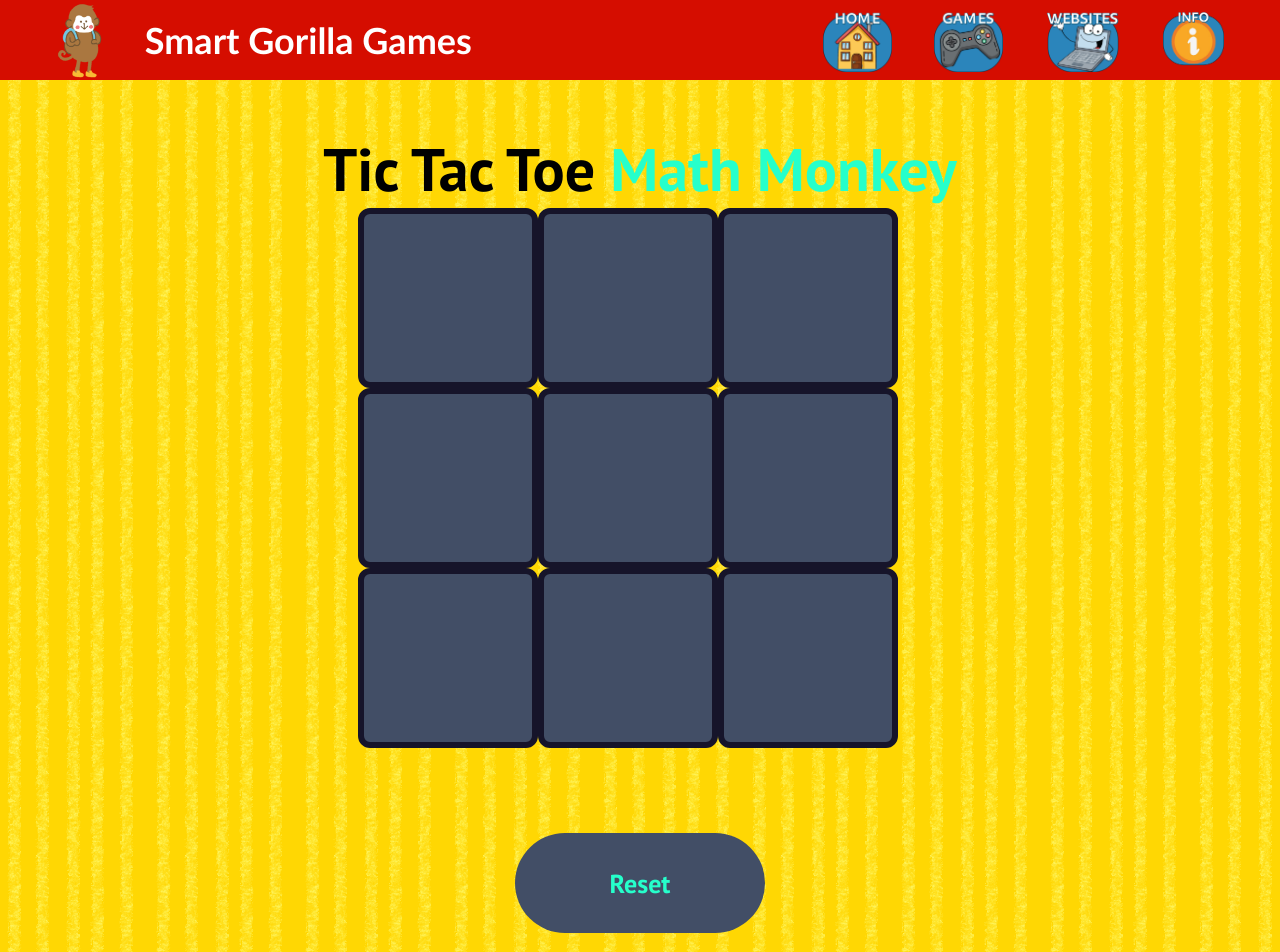
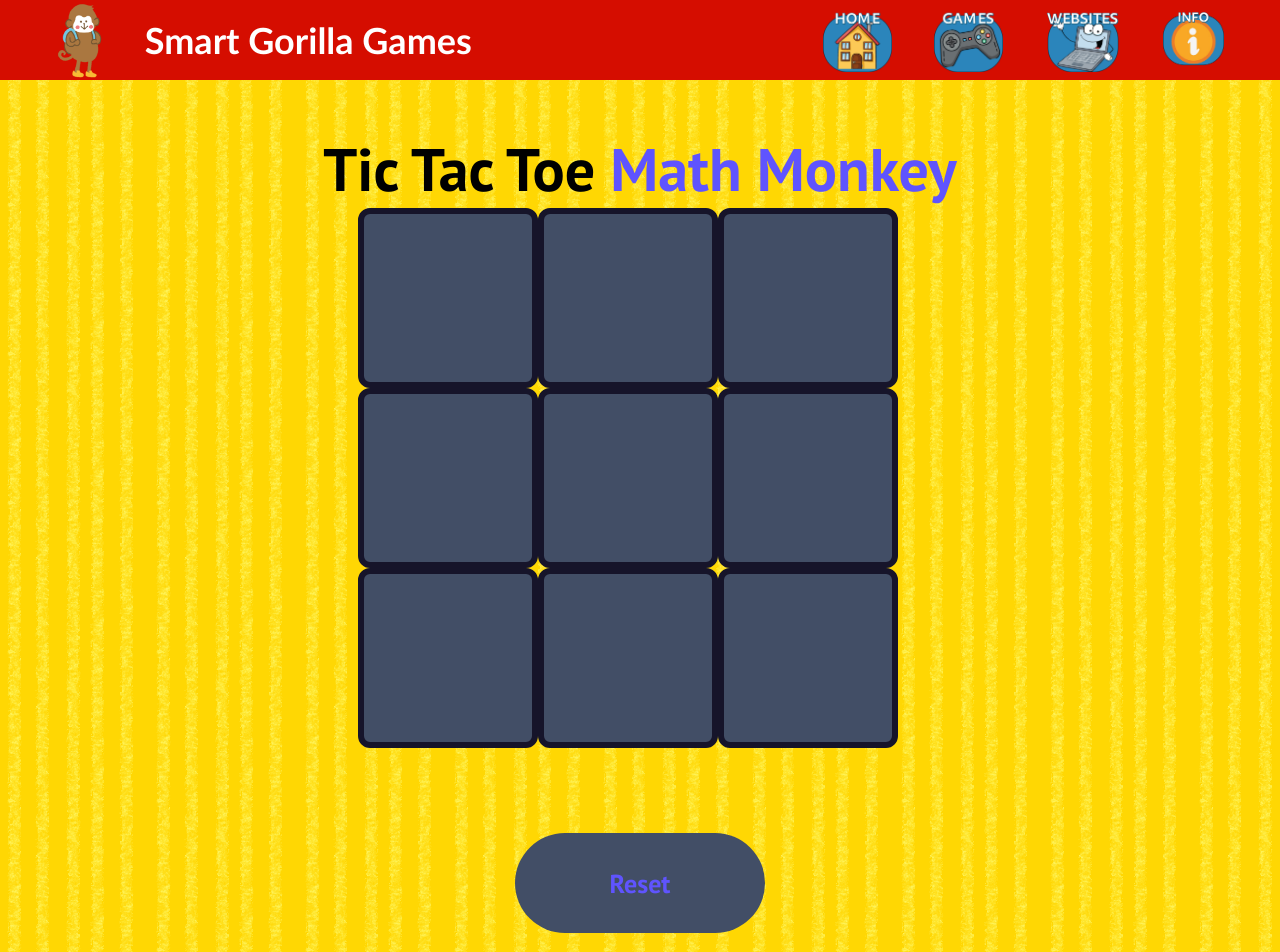
Before and after one commit to JosiahThiele/Hackathon2024, a React (Create React App) app in the folder hackathon2024/: page /Games in a window 1280 px wide. Shown: the top 952 px of the page. Built offline with nearby package versions, Linux system fonts and the light colour scheme.

Commit message:
Websites Compiled

```diff
--- a/hackathon2024/src/Components/TicTacToe.css
+++ b/hackathon2024/src/Components/TicTacToe.css
@@ -10,7 +10,7 @@
     align-items: center;
 }
 .title span{
-    color: #26ffcb;
+    color: #5f54fe;
     padding-left: 15px;
 }
 .reset{
@@ -22,7 +22,7 @@
     border-radius: 50px;
     background: #424e66;
     font-size: 26px;
-    color:#26ffcb;
+    color:#5f54fe;
     margin-top: 25px;
     margin-bottom: 50px;
 }
```
